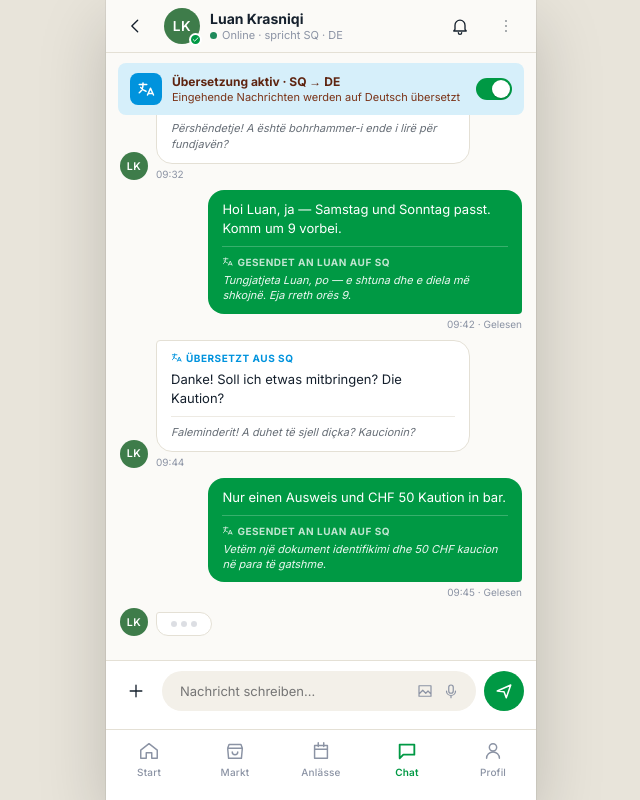
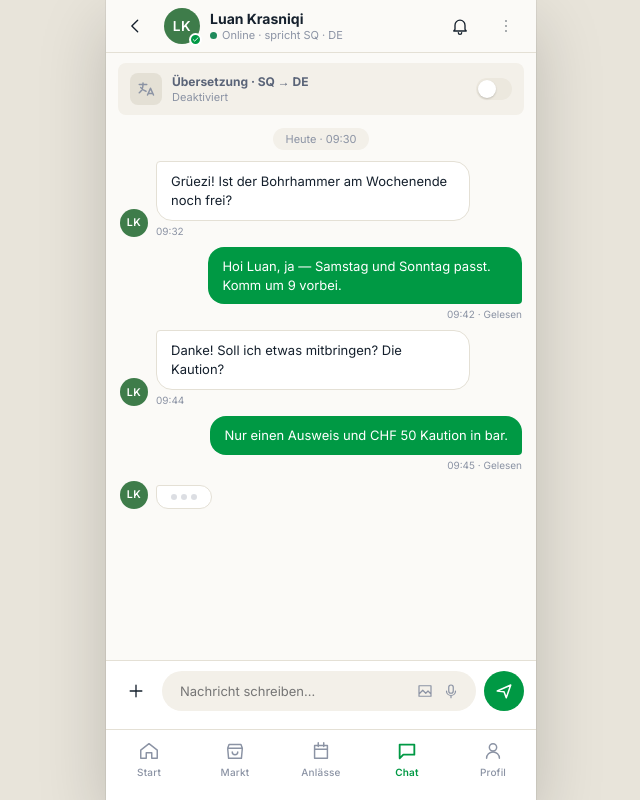
Before and after one commit to arch-user-france1/egnach-plus, a React (Vite) app in the folder prototype-app/: page /#/chat in a window 1280 px wide. Shown: the whole page, without its empty margins (319-959 px from the left). Built offline with nearby package versions, Linux system fonts and the light colour scheme.

Commit message:
Refactor the chat to disable the translation mode by default

```diff
--- a/prototype-app/src/screens/ChatScreen.jsx
+++ b/prototype-app/src/screens/ChatScreen.jsx
@@ -30,7 +30,7 @@ function Bubble({ own, text, translatedFrom, translatedTo, translation, time, tr
               <Icon name="language" size={11} stroke={2} color="var(--accent)" /> Übersetzt aus {translatedFrom}
             </div>
           )}
-          <div>{showTrans && translatedFrom ? translation : text}</div>
+          <div>{translatedFrom ? translation : text}</div>
           {showTrans && translatedFrom && (
             <div style={{ marginTop: 8, paddingTop: 8, borderTop: '1px solid var(--line)', fontFamily: 'var(--font)', fontSize: 11, opacity: 0.65, fontStyle: 'italic' }}>{text}</div>
           )}
@@ -60,7 +60,7 @@ export default function ChatScreen() {
   const localMessages = state.chatMessages['luan-krasniqi'] || [];
   const allMessages = [...thread.messages, ...localMessages];
   const listing = listingId ? state.listings.find(l => l.id === listingId) : null;
-  const [translateOn, setTranslateOn] = useState(true);
+  const [translateOn, setTranslateOn] = useState(false);
   const [input, setInput] = useState('');
   const bottomRef = useRef(null);
 
@@ -101,13 +101,17 @@ export default function ChatScreen() {
       )}
 
       {/* Translation banner */}
-      <div style={{ margin: '10px 12px 0', padding: '10px 12px', background: 'var(--accent-tint)', borderRadius: 'var(--radius-sm)', display: 'flex', alignItems: 'center', gap: 10, flexShrink: 0 }}>
-        <div style={{ width: 32, height: 32, borderRadius: 8, background: 'var(--accent)', color: '#fff', display: 'flex', alignItems: 'center', justifyContent: 'center', flexShrink: 0 }}>
-          <Icon name="language" size={18} stroke={2} color="#fff" />
+      <div style={{ margin: '10px 12px 0', padding: '10px 12px', background: translateOn ? 'var(--accent-tint)' : 'var(--surface-2)', borderRadius: 'var(--radius-sm)', display: 'flex', alignItems: 'center', gap: 10, flexShrink: 0 }}>
+        <div style={{ width: 32, height: 32, borderRadius: 8, background: translateOn ? 'var(--accent)' : 'var(--line)', display: 'flex', alignItems: 'center', justifyContent: 'center', flexShrink: 0 }}>
+          <Icon name="language" size={18} stroke={2} color={translateOn ? '#fff' : 'var(--ink-3)'} />
         </div>
         <div style={{ flex: 1 }}>
-          <div style={{ fontFamily: 'var(--font)', fontSize: 12, fontWeight: 700, color: '#5e2410' }}>Übersetzung aktiv · SQ → DE</div>
-          <div style={{ fontFamily: 'var(--font)', fontSize: 11, color: '#7a3318', marginTop: 1 }}>Eingehende Nachrichten werden auf Deutsch übersetzt</div>
+          <div style={{ fontFamily: 'var(--font)', fontSize: 12, fontWeight: 700, color: translateOn ? '#5e2410' : 'var(--ink-2)' }}>
+            {translateOn ? 'Übersetzung aktiv · SQ → DE' : 'Übersetzung · SQ → DE'}
+          </div>
+          <div style={{ fontFamily: 'var(--font)', fontSize: 11, color: translateOn ? '#7a3318' : 'var(--ink-3)', marginTop: 1 }}>
+            {translateOn ? 'Eingehende Nachrichten werden auf Deutsch übersetzt' : 'Deaktiviert'}
+          </div>
         </div>
         <Switch on={translateOn} size="sm" onChange={setTranslateOn} />
       </div>
--- a/prototype-app/src/screens/ProfileScreen.jsx
+++ b/prototype-app/src/screens/ProfileScreen.jsx
@@ -94,7 +94,7 @@ export default function ProfileScreen() {
         <Card padding={0} style={{ margin: '0 16px' }}>
           <Row icon="bell" label="Benachrichtigungen" toggleOn={notifs} onToggle={setNotifs} />
           <Row icon="globe" label="Sprache & Region" value="Deutsch · Schweiz" onClick={() => { }} />
-          <Row icon="language" label="Auto-Übersetzung" value="Aktiv für EN, SQ, IT" toggleOn={autoTranslate} onToggle={setAutoTranslate} />
+          <Row icon="language" label="Auto-Übersetzung" value="EN, SQ, IT" toggleOn={autoTranslate} onToggle={setAutoTranslate} />
           <Row icon="pin" label="Mein Quartier" value={state.user.neighborhood} onClick={() => { }} last />
         </Card>
 
@@ -107,7 +107,7 @@ export default function ProfileScreen() {
 
         <div style={{ padding: '20px 16px 6px', fontFamily: 'var(--font)', fontSize: 11, fontWeight: 700, color: 'var(--ink-3)', letterSpacing: 1 }}>KONTO &amp; SICHERHEIT</div>
         <Card padding={0} style={{ margin: '0 16px' }}>
-          <Row icon="shield" label="Verifizierung" value="Verifiziert · Mai 2025" onClick={() => navigate('/verify')} />
+          <Row icon="shield" label="Verifizierung" value="Verifiziert" onClick={() => navigate('/verify')} />
           <Row icon="lock" label="Passkey verwalten" onClick={() => { }} />
           <Row icon="calendar" label="Verfügbarkeit" onClick={() => navigate('/verfuegbarkeit')} />
           <Row icon="info" label="Hilfe & Support" onClick={() => { }} last />
```
